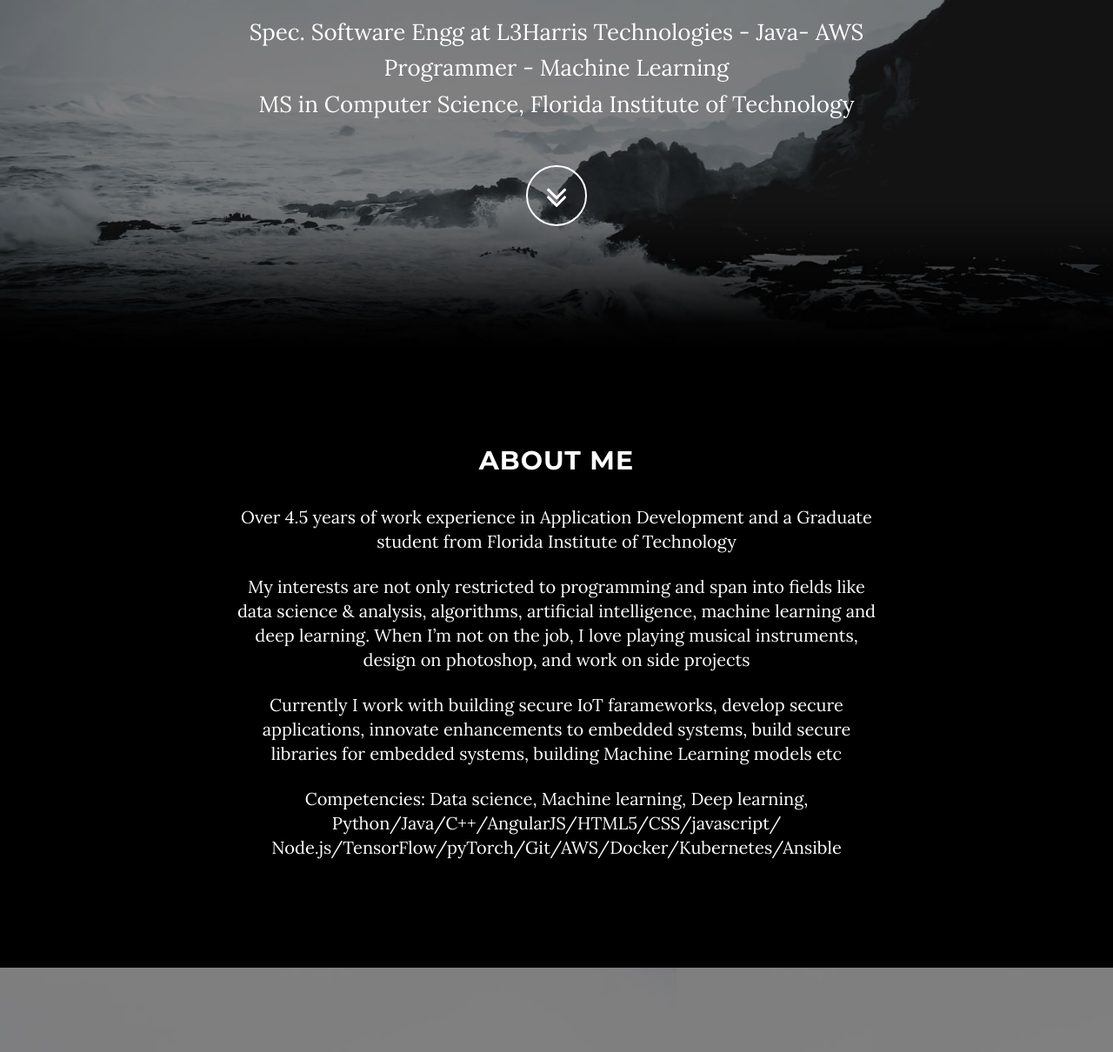
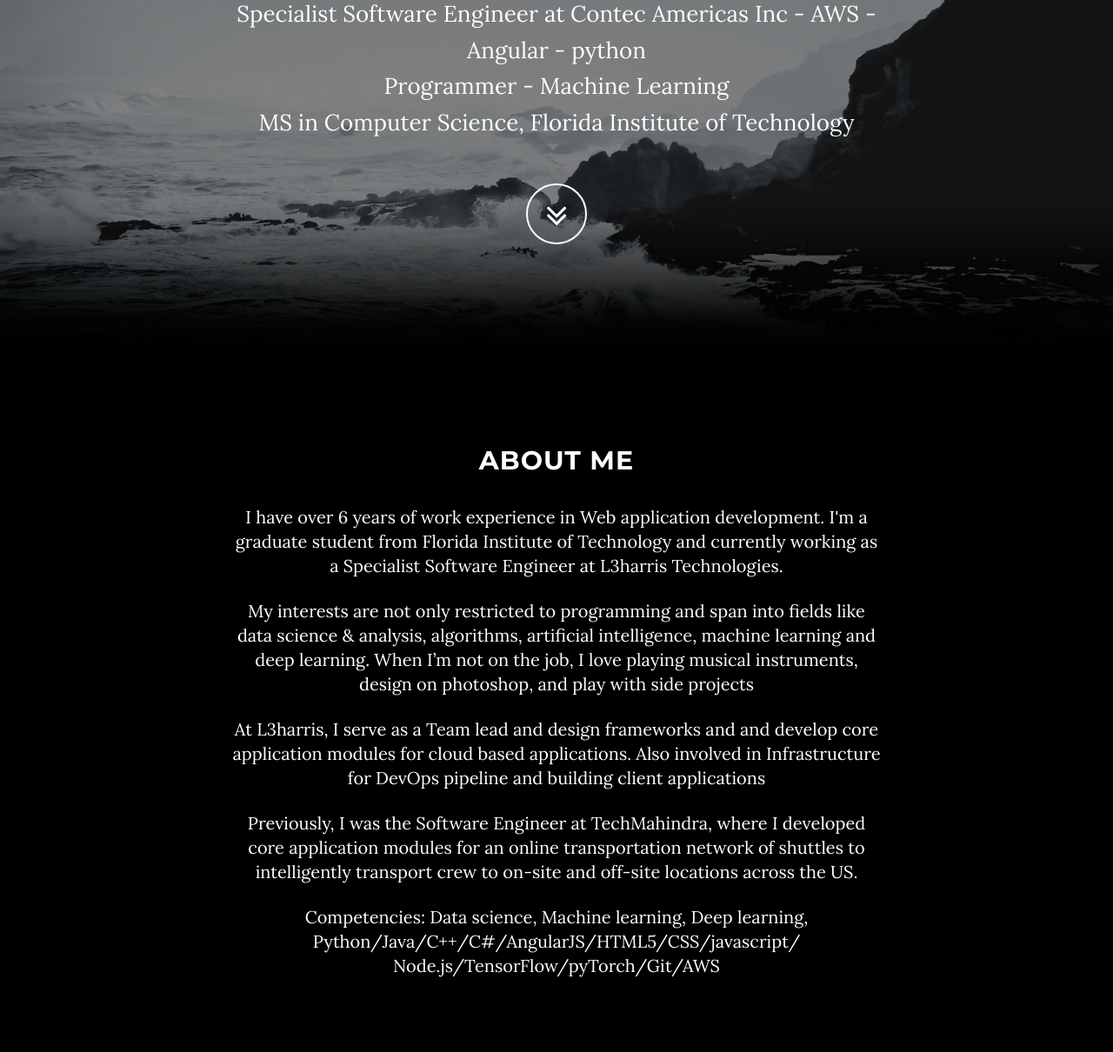
Before and after one commit to denverlobo/portfolio, a website: page index.html in a window 1280 px wide. Shown: the part 387-1597 px from the top of the page at 87% size. Drawn offline with nearby package versions, Linux system fonts and the light colour scheme.

Commit message:
Updated index page

```diff
--- a/index.html
+++ b/index.html
@@ -22,7 +22,12 @@
     <!-- Theme CSS -->
     <link href="css/grayscale.min.css" rel="stylesheet">
 
-
+    <!-- HTML5 Shim and Respond.js IE8 support of HTML5 elements and media queries -->
+    <!-- WARNING: Respond.js doesn't work if you view the page via file:// -->
+    <!--[if lt IE 9]>
+    <script src="https://oss.maxcdn.com/libs/html5shiv/3.7.0/html5shiv.js"></script>
+    <script src="https://oss.maxcdn.com/libs/respond.js/1.4.2/respond.min.js"></script>
+    <![endif]-->
 
 </head>
 
@@ -69,6 +74,9 @@
 <!-- Intro Header -->
 
 <header class="intro">
+    <!--<div id="fh5co-header" style="background-image: url(images/polygon.png);" data-stellar-background-ratio="0.5">
+
+    </div>-->
     <div class="intro-body">
         <div class="container" data-stellar-background-ratio="0.5">
             <div class="row" >
@@ -78,7 +86,7 @@
                 </div>
                 <div class="col-md-8 col-md-offset-2">
                     <h1 class="brand-heading">Denver Lobo</h1>
-                    <p class="intro-text">Spec. Software Engg at L3Harris Technologies - Java- AWS<br> Programmer - Machine Learning
+                    <p class="intro-text">Specialist Software Engineer at Contec Americas Inc - AWS - Angular - python<br> Programmer - Machine Learning
                         <br>MS in Computer Science, Florida Institute of Technology</p>
                     <a href="#about" class="btn btn-circle page-scroll">
                         <i class="fa fa-angle-double-down animated"></i>
@@ -94,10 +102,11 @@
     <div class="row">
         <div class="col-lg-8 col-lg-offset-2">
             <h2>About Me</h2>
-            <p class="text-font">Over 4.5 years of work experience in Application Development and a Graduate student from Florida Institute of Technology</p>
-            <p class="text-font">My interests are not only restricted to programming and span into fields like data science & analysis, algorithms, artificial intelligence, machine learning and deep learning. When I’m not on the job, I love playing musical instruments, design on photoshop, and work on side projects</p>
-            <p class="text-font">Currently I work with building secure IoT farameworks, develop secure applications, innovate enhancements to embedded systems, build secure libraries for embedded systems, building Machine Learning models etc </p>
-            <p class="text-font">Competencies: Data science, Machine learning, Deep learning, Python/Java/C++/AngularJS/HTML5/CSS/javascript/ Node.js/TensorFlow/pyTorch/Git/AWS/Docker/Kubernetes/Ansible </p>
+            <p class="text-font">I have over 6 years of work experience in Web application development. I'm a graduate student from Florida Institute of Technology and currently working as a Specialist Software Engineer at L3harris Technologies. </p>
+            <p class="text-font">My interests are not only restricted to programming and span into fields like data science & analysis, algorithms, artificial intelligence, machine learning and deep learning. When I’m not on the job, I love playing musical instruments, design on photoshop, and play with side projects</p>
+            <p class="text-font">At L3harris, I serve as a Team lead and design frameworks and and develop  core application modules for cloud based applications. Also involved in Infrastructure for DevOps pipeline and building client applications</p>
+            <p class="text-font">Previously, I was the Software Engineer at TechMahindra, where I developed core application modules for an online transportation network of shuttles to intelligently transport crew to on-site and off-site locations across the US.</p>
+            <p class="text-font">Competencies: Data science, Machine learning, Deep learning, Python/Java/C++/C#/AngularJS/HTML5/CSS/javascript/ Node.js/TensorFlow/pyTorch/Git/AWS </p>
         </div>
     </div>
 </section>
@@ -170,8 +179,8 @@
 <!-- Plugin JavaScript -->
 <script src="https://cdnjs.cloudflare.com/ajax/libs/jquery-easing/1.3/jquery.easing.min.js"></script>
 
-<!-- Google Maps API Key - https://developers.google.com/maps/ -->
-<!--<script type="text/javascript" src="<API>&sensor=false"></script>-->
+<!-- Google Maps API Key - Use your own API key to enable the map feature. More information on the Google Maps API can be found at https://developers.google.com/maps/ -->
+<!--<script type="text/javascript" src="https://maps.googleapis.com/maps/api/js?key=AIzaSyCRngKslUGJTlibkQ3FkfTxj3Xss1UlZDA&sensor=false"></script>-->
 
 <!-- Theme JavaScript -->
 <script src="js/grayscale.min.js"></script>
```
